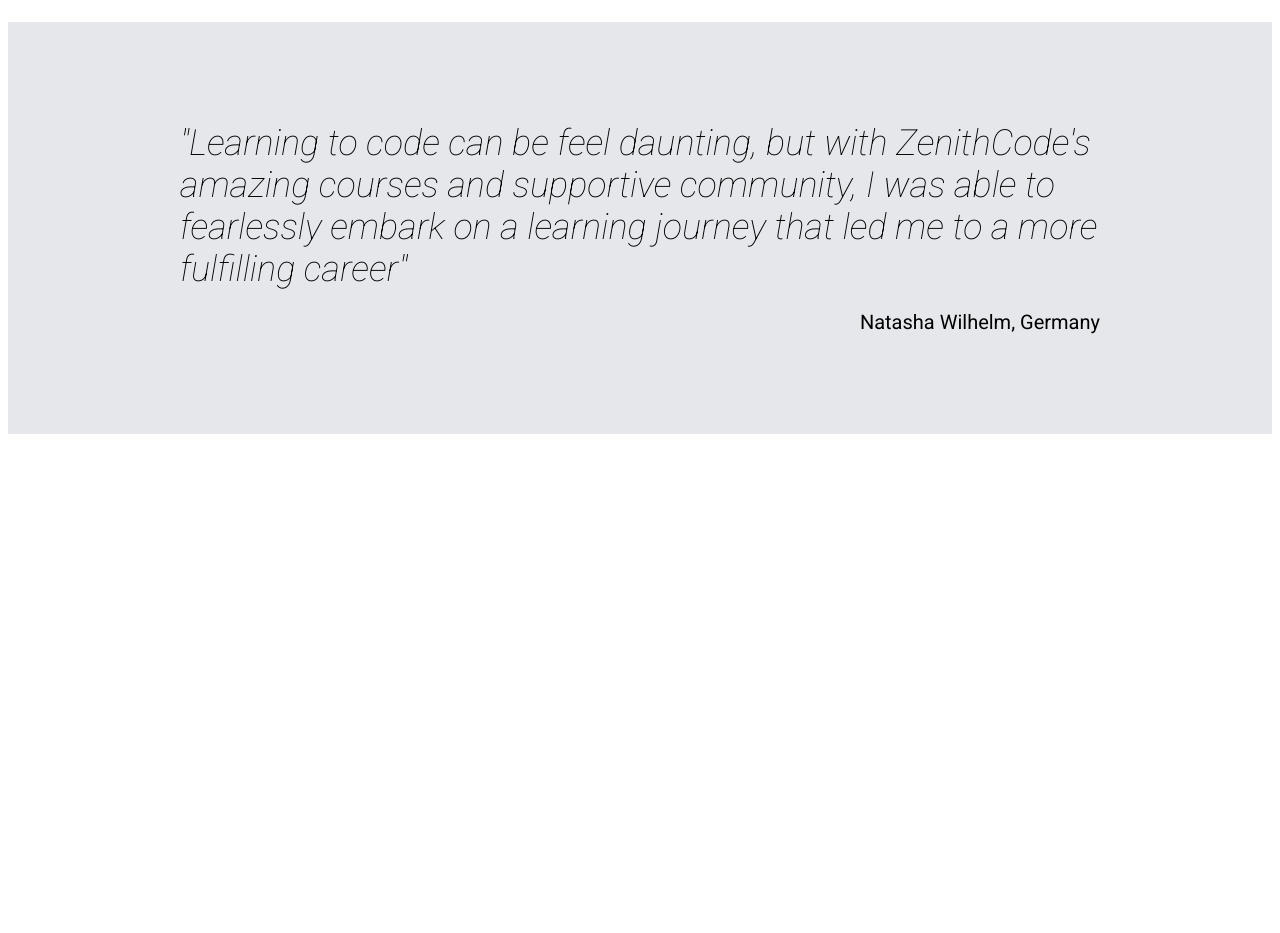
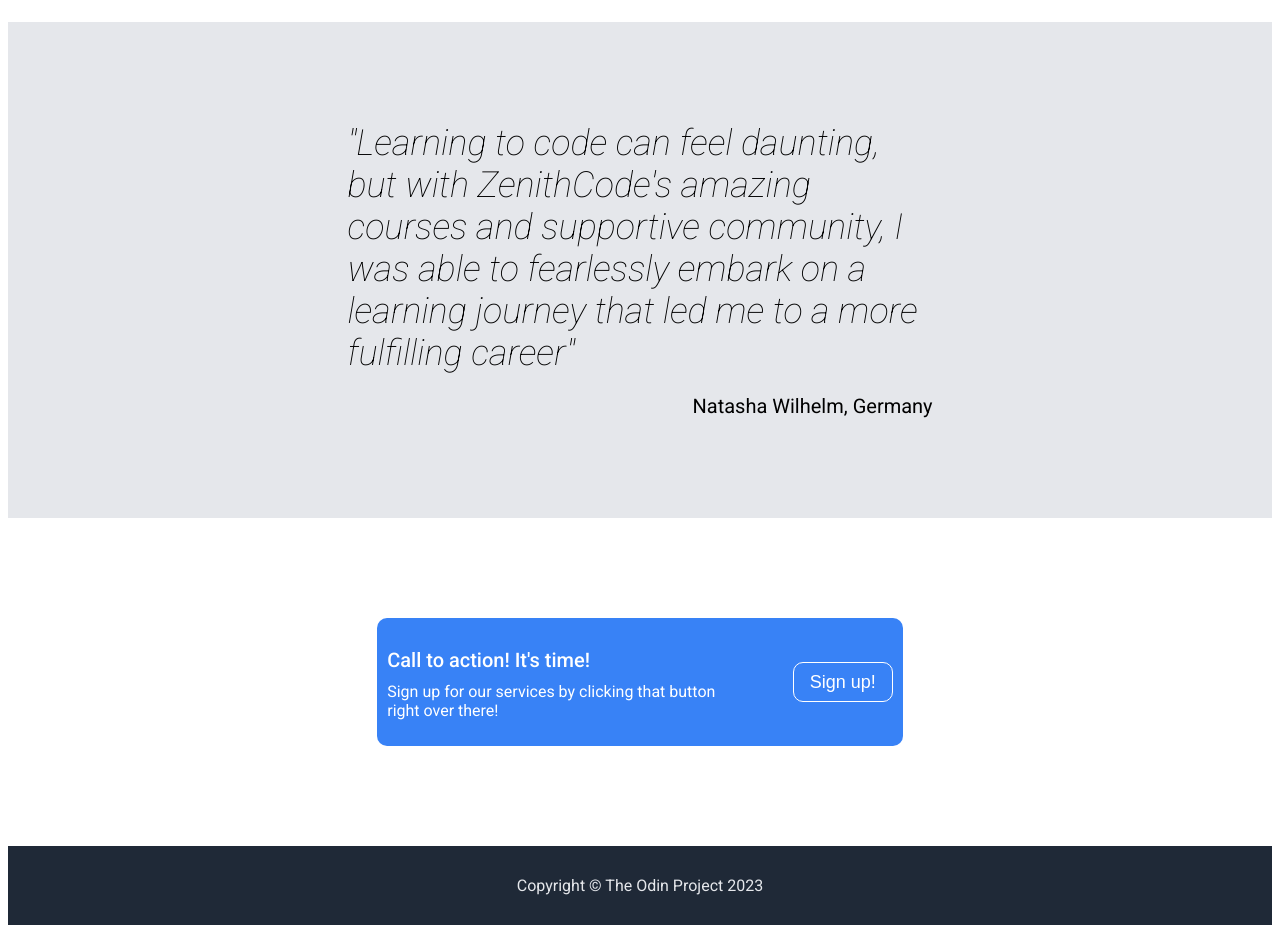
Before and after one commit to nashaya/zenithcode, a plain HTML site: page index.html in a window 1280 px wide. Shown: the part 1180-2113 px from the top of the page. Before the commit the page ends 1622 px from the top, so only its background shows below. Drawn offline with Linux system fonts and the light colour scheme.

Commit message:
Add sign-up and footer

```diff
--- a/index.html
+++ b/index.html
@@ -11,6 +11,7 @@
 </head>
 <body>
     <div class="header-content">
+        <div class="con">
         <div class="left">
             <div class="logo">
                 <div>Zenith</div>
@@ -33,6 +34,7 @@
             </ul>
             <div class="header-img"><img src="./images/shahadat-rahman-gnyA8vd3Otc-unsplash.jpg" alt="coding displayed on a computer screen">
             </div>
+        </div>
         </div>
     </div>
     <div class="main-content">
@@ -59,8 +61,19 @@
         </div>
     </div>
     <div class="quote-section">
-        <div class="quote">"Learning to code can be feel daunting, but with ZenithCode's amazing courses and supportive community, I was able to fearlessly embark on a learning journey that led me to a more fulfilling career"</div>
+        <div class="quote">"Learning to code can feel daunting, but with ZenithCode's amazing courses and supportive community, I was able to fearlessly embark on a learning journey that led me to a more fulfilling career"</div>
         <div class="quote-name">Natasha Wilhelm, Germany</div>
+    </div>
+    <div class="action">
+        <div class="action-left">
+            <p class="title-signup">Call to action! It's time!</p>
+            <p class="sign-up">Sign up for our services by clicking that button right over there!</p>
+        </div>
+        <div class="action-button"><button>Sign up!</button>
+        </div>
+    </div>
+    <div class="footer">
+        <div>Copyright &copy; The Odin Project 2023</div>
     </div>
 </body>
 </html>
--- a/styles.css
+++ b/styles.css
@@ -26,7 +26,6 @@ body{
     padding-top: 10px;
     margin: 0;
     color:#F9FAF8;
-    flex-wrap: wrap;
 }
 
 .links {
@@ -68,11 +67,8 @@ a {
     line-height: 25px;
 }
 
-.button {
+.button button {
     display:flex;
-}
-
-button {
     margin-top: -50px;
     background-color: #3882F6;
     color: #fff;
@@ -80,6 +76,7 @@ button {
     font-size: 18px;
     border-radius: 10px;
     width: 150px;
+    border-color: #3882F6;
 }
 
 .main-text {
@@ -134,15 +131,17 @@ button {
     background-color: #E5E7EB;
     flex-wrap: wrap;
     align-items: center;
+    justify-content: center;
     padding: 100px;
-
+    overflow: hidden;
 }
 
 .quote {
+    display: flex;
     font-size: 36px;
     font-weight: 100;
     font-style: italic;
-    width: 920px;
+    width: 55%;
 }
 
 .quote-name {
@@ -150,6 +149,64 @@ button {
     align-self: center;
     font-size: 20px;
     margin-top: 20px;
-    width: 920px;
+    width: 55%;
+    /*width: 920px; */
     justify-content: flex-end;
 }
+
+.action {
+    background-color: #3882F6;
+    margin: 100px;
+    padding: 10px;
+    border-radius: 10px;
+    display: flex;
+    flex-direction: row;
+    align-items: center;
+    justify-content: center;
+    gap: 50px;
+    width: 40%;
+    align-self: center;
+}
+
+.action-button button {
+ display: flex;
+ flex-shrink: 0;
+ width: 100px;
+ justify-content: center;
+ align-items: center;
+ height: 40px;
+ font-size: 18px;
+ color: #fff;
+ background-color:#3882F6;
+ border: 1px solid #fff;
+ border-radius: 10px;
+}
+
+.action-left {
+    display: flex;
+    flex-direction: column;
+    color: #fff;
+}
+
+.sign-up {
+    margin-top: -10px;
+}
+
+.title-signup {
+    font-size: 20px;
+    font-weight: 500;
+}
+
+.con {
+    display: flex;
+    width: 55%;
+    justify-content: center;
+}
+
+.footer {
+    background-color:#1F2937;
+    color:#E5E7EB;
+    display: flex;
+    justify-content: center;
+    padding:30px;
+}
```
Also changed, not shown: 1 other file.
